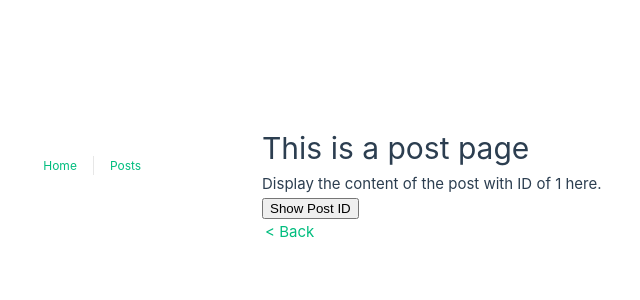
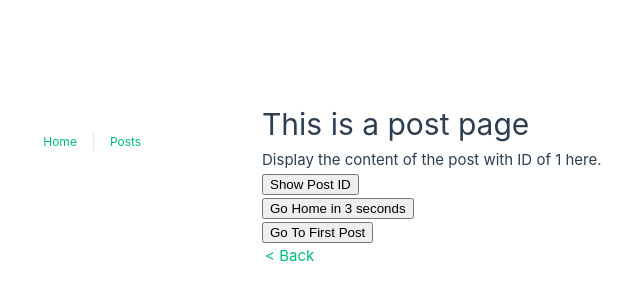
Before and after one commit to mihailgaberov/vue-composition-api-basics, a Vue app: page /postDetail/1 in a window 1280 px wide. Shown: the part 216-516 px from the top of the page, without its empty margins (378-1018 px from the left). Built offline with nearby package versions, Linux system fonts and the light colour scheme.

Commit message:
:student: useRouter

```diff
--- a/src/router/index.js
+++ b/src/router/index.js
@@ -16,7 +16,7 @@ const router = createRouter({
     },
     {
       path: '/postDetail/:id',
-      name: 'postsDetail',
+      name: 'postDetail',
       component: () => import('../views/PostDetailView.vue')
     }
   ]
--- a/src/views/PostDetailView.vue
+++ b/src/views/PostDetailView.vue
@@ -7,6 +7,12 @@
     <div>
       <button @click="showPostId">Show Post ID</button>
     </div>
+    <div>
+      <button @click="goHomeIn3Seconds">Go Home in 3 seconds</button>
+    </div>
+    <div>
+      <button @click="goToFirstPost">Go To First Post</button>
+    </div>
     <p>
       <RouterLink to="/posts">&lt; Back</RouterLink>
     </p>
@@ -14,11 +20,22 @@
 </template>
 
 <script setup>
-import { useRoute } from 'vue-router';
+import { useRoute, useRouter } from 'vue-router';
 
 const route = useRoute();
+const router = useRouter();
 
 const showPostId = () => {
   alert(`The ID of this post is ${route.params.id}`)
 }
+
+const goHomeIn3Seconds = () => {
+  setTimeout(() => {
+    router.push({ name: 'home' });
+  }, 3000);
+}
+
+const goToFirstPost = () => {
+  router.push({ name: 'postDetail', params: { id: 1 } });
+}
 </script>
```
